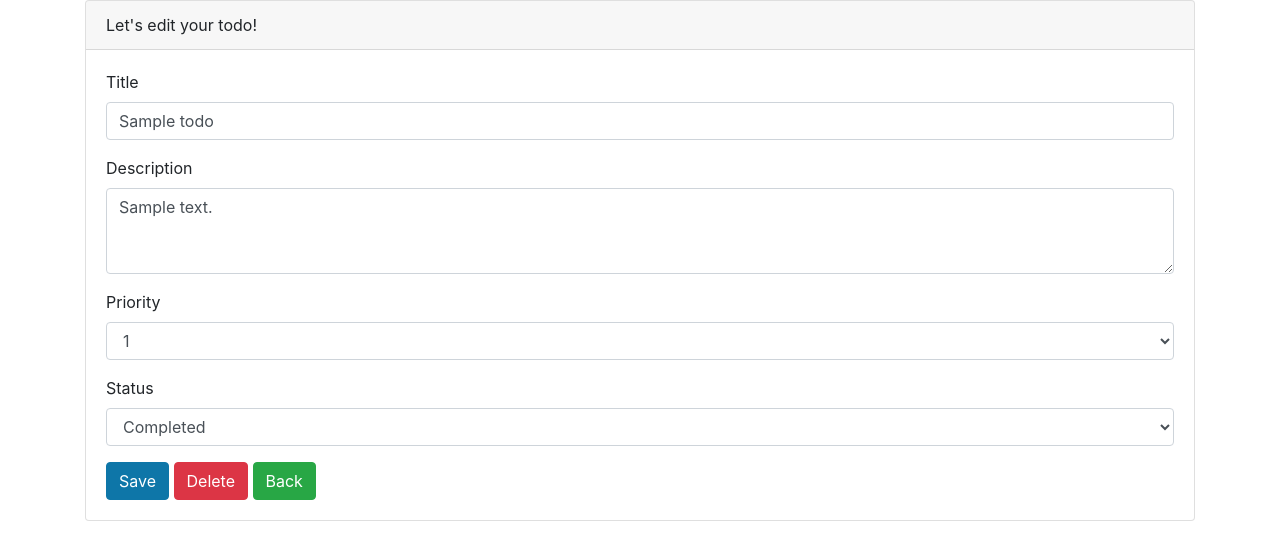
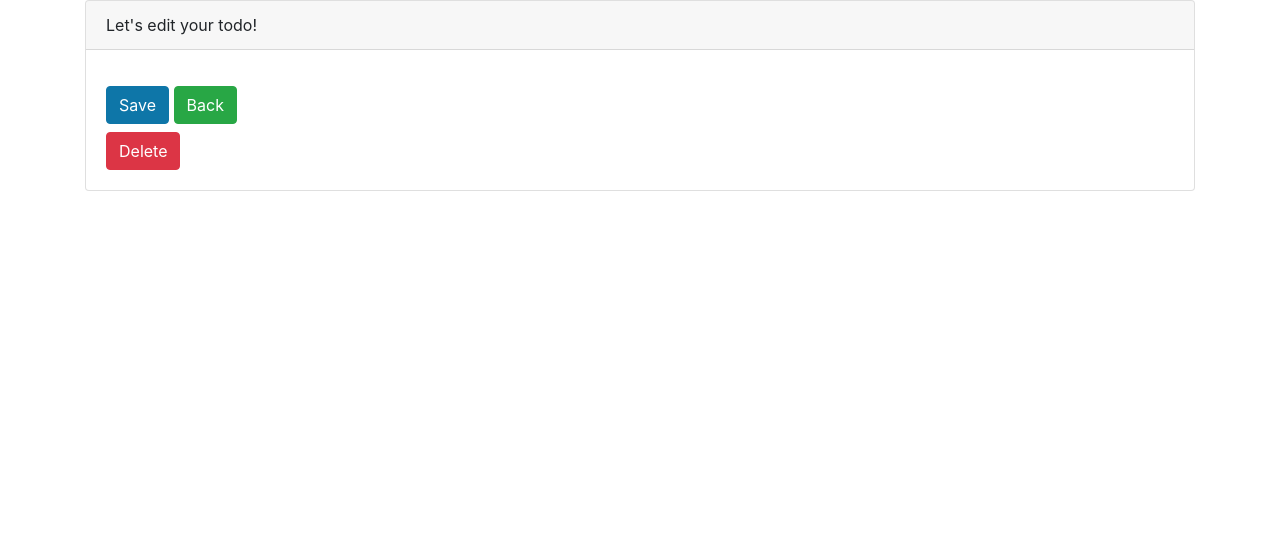
Before and after one commit to 8602614715/ToDo-App, a FastAPI app: template ToDoApp/template/edit-todo.html in a window 1280 px wide. Shown: the top 560 px of the page. Run offline with FastAPI, Linux system fonts and the light colour scheme; the template is opened without the code that fills it: most values are stand-ins (such as "Sample title", 1, 10 or a date in 2020); some libraries are stand-ins or nearby versions.

Commit message:
change ui/ux

```diff
--- a/ToDoApp/template/edit-todo.html
+++ b/ToDoApp/template/edit-todo.html
@@ -14,64 +14,24 @@
 method="post"
 onsubmit="disableBtn(this)"
 >
+<!-- fields here -->
 
-        <div class="form-group">
-          <label>Title</label>
-          <input
-            type="text"
-            class="form-control"
-            name="title"
-            value="{{ todo.title }}"
-            required
-          >
-        </div>
-
-        <div class="form-group">
-          <label>Description</label>
-          <textarea
-            name="description"
-            class="form-control"
-            rows="3"
-            required
-          >{{ todo.description }}</textarea>
-        </div>
-
-        <div class="form-group">
-          <label>Priority</label>
-          <select name="priority" class="form-control">
-            <option value="1" {% if todo.priority == 1 %}selected{% endif %}>1</option>
-            <option value="2" {% if todo.priority == 2 %}selected{% endif %}>2</option>
-            <option value="3" {% if todo.priority == 3 %}selected{% endif %}>3</option>
-            <option value="4" {% if todo.priority == 4 %}selected{% endif %}>4</option>
-            <option value="5" {% if todo.priority == 5 %}selected{% endif %}>5</option>
-          </select>
-        </div>
-
-        <div class="form-group">
-          <label>Status</label>
-          <select name="status" class="form-control">
-            <option value="todo" {% if todo.status == "todo" %}selected{% endif %}>
-              To Do
-            </option>
-            <option value="completed" {% if todo.status == "completed" %}selected{% endif %}>
-              Completed
-            </option>
-          </select>
-        </div>
-
-
-        <!-- BUTTON ROW -->
 <div class="mt-3">
-
   <button type="submit" class="btn btn-primary">
     Save
   </button>
 
-          <!-- DELETE FORM -->
+  <a href="/todos/todo-page" class="btn btn-success ms-2">
+    Back
+  </a>
+</div>
+</form>
+
+<!-- DELETE FORM (SEPARATE) -->
 <form
 action="/todos/todo/{{ todo.id }}/delete"
 method="post"
-            class="d-inline-block ms-2"
+class="mt-2"
 onsubmit="return confirm('Are you sure you want to delete this todo?');"
 >
 <button type="submit" class="btn btn-danger">
@@ -79,13 +39,6 @@
 </button>
 </form>
 
-          <a href="/todos/todo-page" class="btn btn-success ms-2">
-            Back
-          </a>
-
-        </div>
-
-      </form>
     </div>
   </div>
 </div>
```
Lines whose indentation alone changed are shown as unchanged.
